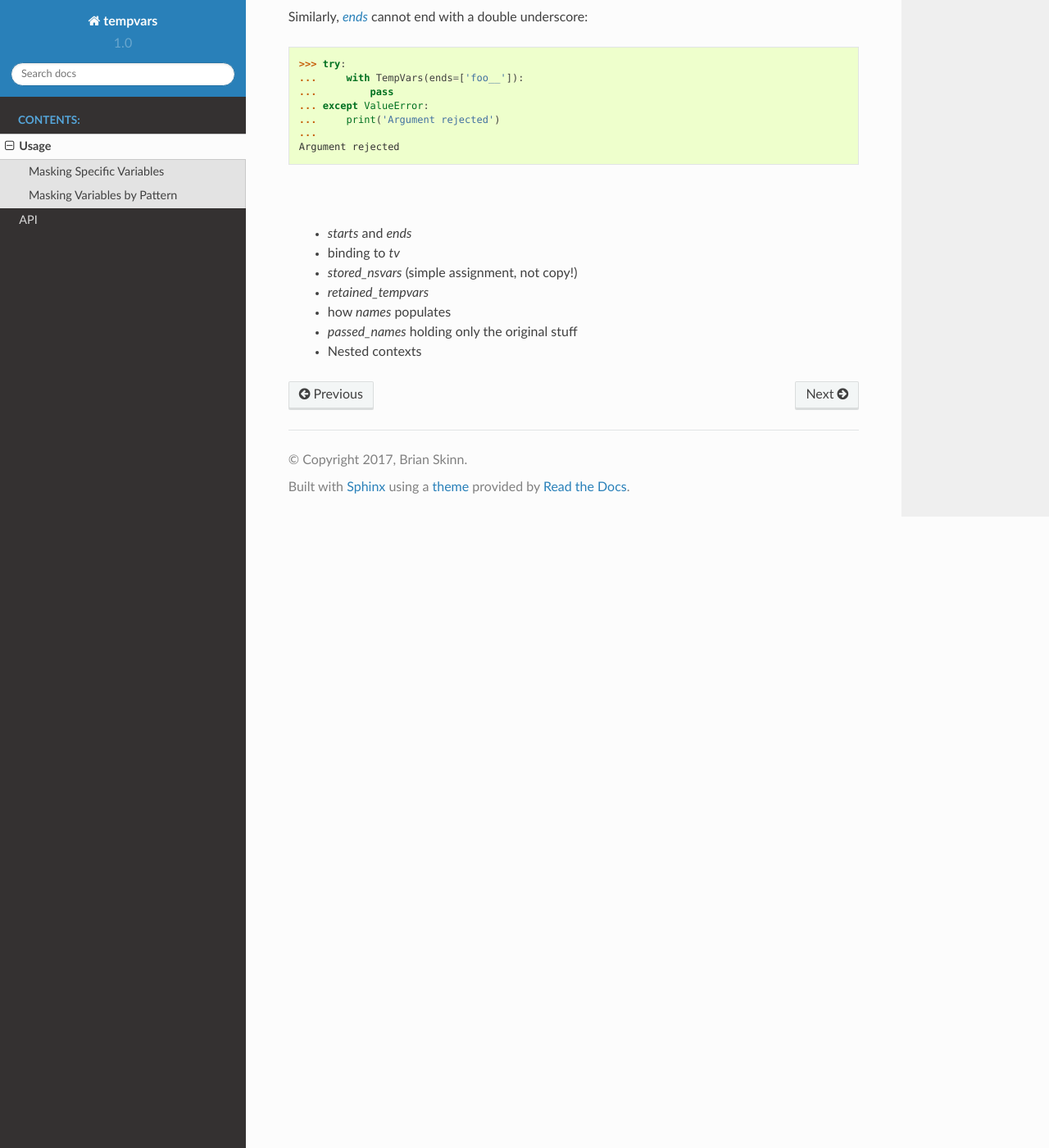
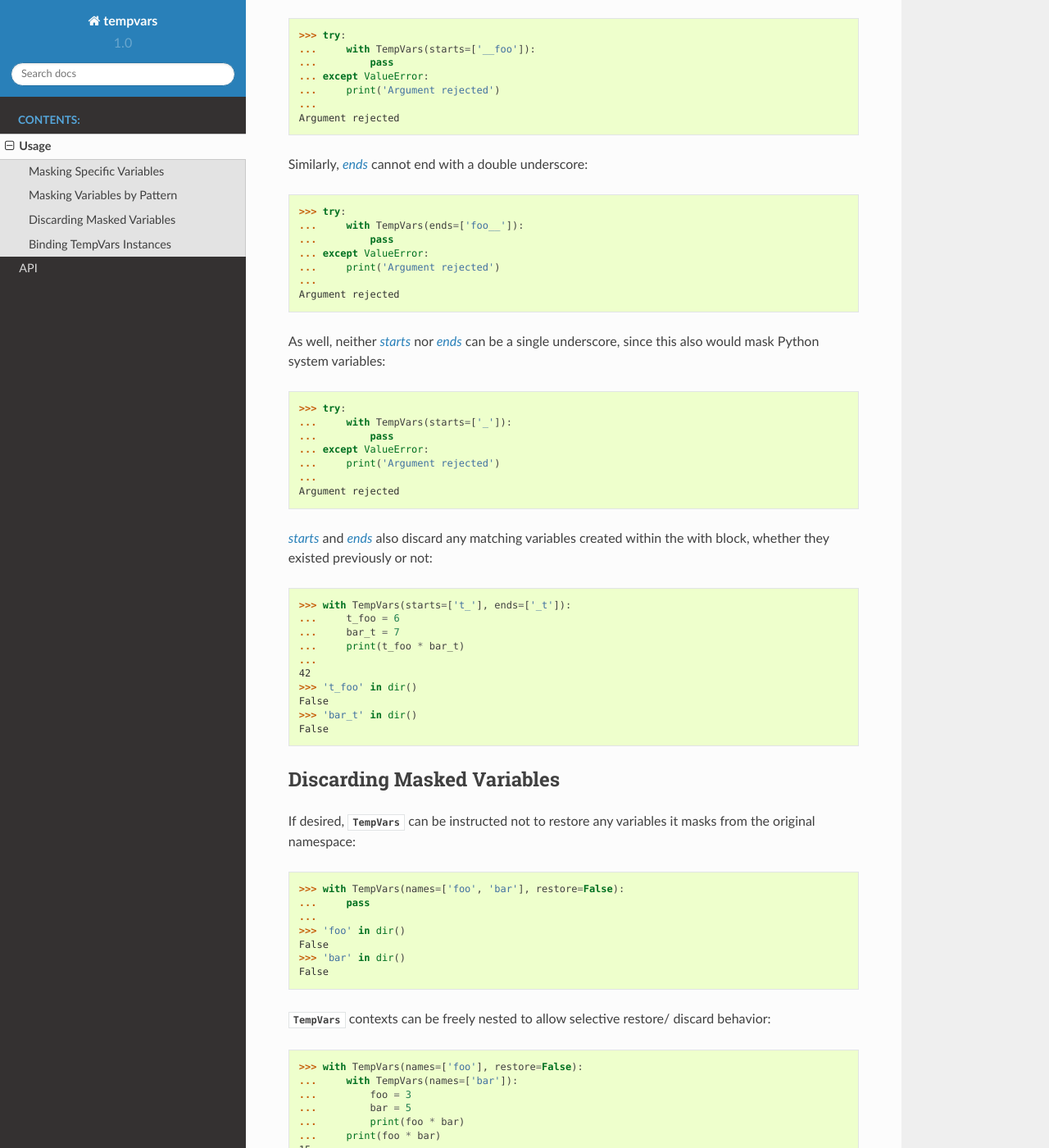
Before and after one commit to bskinn/tempvars, a Sphinx documentation site: the page built from doc/source/usage.rst, in a window 1280 px wide and 1400 px high, scrolled down 1657 px. Shown: the whole window at 82% size. Built offline with Sphinx 7.4.7 and the Read the Docs theme 2.0.0, drawn with Linux system fonts in a browser that asks for light colours; some of the changed text lies outside the part shown.

Commit message:
DOC: Various composition
 * Added demo that matching vars created new in a with block ARE
   removed on exit
 * Add 'single-underscore disallowed for `starts`/`ends` entry
 * Add demo that newly-created-within-context variables matching
   `starts`/`ends` are removed at context exit
 * Add demos that `restore=False`, even nested, makes the original
   vars not get restored to the namespace
 * Added stub(s) for a couple(?) new things

IMPORTANT!!! Each testing group is run in a single, contiguous
namespace! Thus, if a test deletes something from the main namespace,
**it won't be available in subsequent tests!!** Breaking the tests
into groups seems to regenerate the namespace for each group.

```diff
--- a/doc/source/usage.rst
+++ b/doc/source/usage.rst
@@ -47,20 +47,27 @@ The most basic usage is to supply individual variable names in the
     only one variable name is passed.
 
 If a variable name passed to |arg_names|_ doesn't exist in the namespace,
-|TempVars| silently ignores it:
+|TempVars| silently ignores it when entering the |with| block. It **does**,
+however, still remove any matching variables from the namespace upon exiting
+the |with| block:
 
 .. doctest::
 
     >>> with TempVars(names=['baz']):
-    ...    print('foo' in dir())
-    ...    print('bar' in dir())
-    ...    print(2 * (foo + bar))
+    ...     print('foo' in dir())
+    ...     print('bar' in dir())
+    ...     print(2 * (foo + bar))
+    ...     baz = 5
+    ...     print(baz)
     ...
     True
     True
     6
+    5
     >>> print(2 * foo + bar)
     4
+    >>> 'baz' in dir()
+    False
 
 Masking Variables by Pattern
 ----------------------------
@@ -104,10 +111,83 @@ Similarly, |arg_ends|_ cannot end with a double underscore:
     ...
     Argument rejected
 
+As well, neither |arg_starts|_ nor |arg_ends|_ can be a single
+underscore, since this also would mask Python system
+variables:
+
+.. doctest::
+
+    >>> try:
+    ...     with TempVars(starts=['_']):
+    ...         pass
+    ... except ValueError:
+    ...     print('Argument rejected')
+    ...
+    Argument rejected
+
+|arg_starts|_ and |arg_ends|_ also discard any matching variables created
+within the |with| block, whether they existed previously or not:
+
+.. doctest::
+
+    >>> with TempVars(starts=['t_'], ends=['_t']):
+    ...     t_foo = 6
+    ...     bar_t = 7
+    ...     print(t_foo * bar_t)
+    ...
+    42
+    >>> 't_foo' in dir()
+    False
+    >>> 'bar_t' in dir()
+    False
+
+
+Discarding Masked Variables
+---------------------------
+
+If desired, |TempVars| can be instructed not to restore any variables
+it masks from the original namespace:
+
+.. doctest::
+
+    >>> with TempVars(names=['foo', 'bar'], restore=False):
+    ...     pass
+    ...
+    >>> 'foo' in dir()
+    False
+    >>> 'bar' in dir()
+    False
+
+|TempVars| contexts can be freely nested to allow selective restore/
+discard behavior:
+
+.. doctest:: mixed_nest_restore
+
+    >>> with TempVars(names=['foo'], restore=False):
+    ...     with TempVars(names=['bar']):
+    ...         foo = 3
+    ...         bar = 5
+    ...         print(foo * bar)
+    ...     print(foo * bar)
+    15
+    6
+    >>> print(bar)
+    2
+    >>> 'foo' in dir()
+    False
+
+
+Binding TempVars Instances
+--------------------------
+
+|TempVars| is constructed so that each instance can be bound for later
+inspection as part of the |with| statement:
+
+
+
 |br|
 
 
- * `starts` and `ends`
  * binding to `tv`
  * `stored_nsvars` (simple assignment, not copy!)
  * `retained_tempvars`
```
